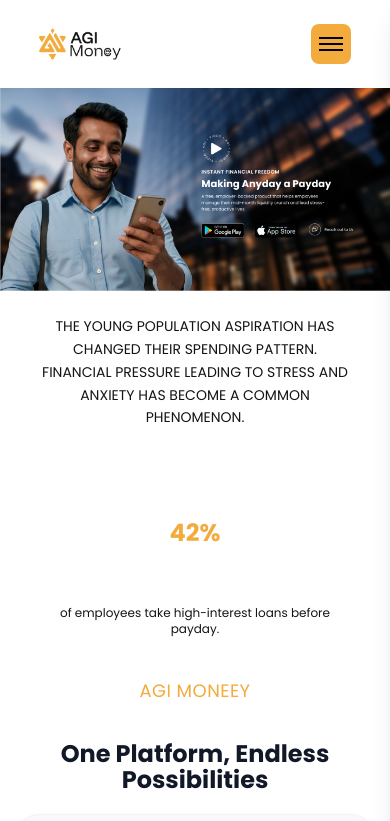
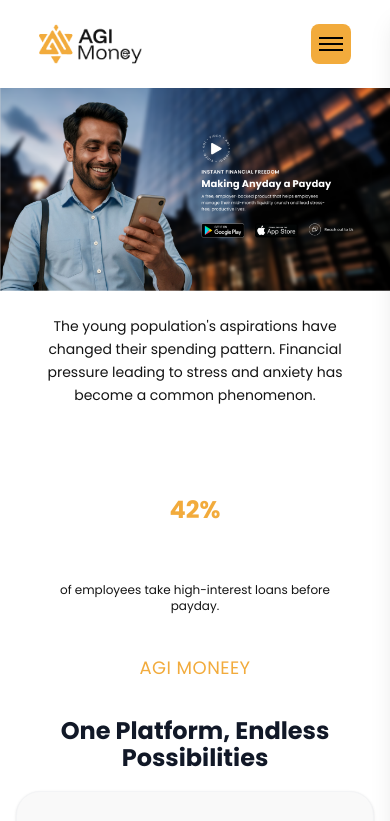
Before and after one commit to GauravRteli/test-repo, a Next.js app: page / in a window 390 px wide. Shown: the top 821 px of the page. Built offline with nearby package versions, Linux system fonts and the light colour scheme.

Commit message:
logo and slider changes

```diff
--- a/src/app/components/Navbar.jsx
+++ b/src/app/components/Navbar.jsx
@@ -49,7 +49,7 @@ const Navbar = () => {
                   alt="AGI Moneey Logo"
                   width={150}
                   height={40}
-                  className="h-8 md:h-10 w-auto"
+                  className="h-10 md:h-12 w-auto"
                   priority
                 />
               </Link>
--- a/src/app/components/StatisticsSlider.jsx
+++ b/src/app/components/StatisticsSlider.jsx
@@ -1,6 +1,6 @@
 "use client";
 
-import React from "react";
+import React, { useState, useEffect, useRef } from "react";
 import { Swiper, SwiperSlide } from "swiper/react";
 
 // Import Swiper styles
@@ -10,7 +10,80 @@ import "swiper/css/autoplay";
 // Import required modules
 import { Autoplay } from "swiper/modules";
 
+// Odometer Hook
+const useOdometer = (targetValue, isActive, duration = 2000) => {
+  const [currentValue, setCurrentValue] = useState(0);
+  const animationRef = useRef(null);
+  const hasAnimatedRef = useRef(false);
+
+  useEffect(() => {
+    if (isActive && !hasAnimatedRef.current) {
+      hasAnimatedRef.current = true;
+
+      // Extract numeric value from percentage string
+      const numericTarget = parseFloat(targetValue.replace(/[^\d.-]/g, ''));
+
+      const startTime = Date.now();
+      const startValue = 0;
+
+      const animate = () => {
+        const elapsed = Date.now() - startTime;
+        const progress = Math.min(elapsed / duration, 1);
+
+        // Easing function for smooth animation
+        const easeOutQuad = 1 - (1 - progress) * (1 - progress);
+        const current = startValue + (numericTarget - startValue) * easeOutQuad;
+
+        setCurrentValue(current);
+
+        if (progress < 1) {
+          animationRef.current = requestAnimationFrame(animate);
+        }
+      };
+
+      animationRef.current = requestAnimationFrame(animate);
+    }
+
+    return () => {
+      if (animationRef.current) {
+        cancelAnimationFrame(animationRef.current);
+      }
+    };
+  }, [isActive, targetValue, duration]);
+
+  // Reset animation flag when isActive becomes false
+  useEffect(() => {
+    if (!isActive) {
+      hasAnimatedRef.current = false;
+      setCurrentValue(0);
+    }
+  }, [isActive]);
+
+  // Format the current value back to percentage or range format
+  const formatValue = (value) => {
+    if (targetValue.includes('-')) {
+      // Handle range values like "11-34%"
+      const [start, end] = targetValue.split('-');
+      const startNum = parseFloat(start);
+      const endNum = parseFloat(end.replace(/[^\d.-]/g, ''));
+      const ratio = value / endNum;
+      const currentStart = Math.round(startNum * ratio);
+      const currentEnd = Math.round(value);
+      return `${currentStart}-${currentEnd}%`;
+    } else {
+      // Handle single percentage values
+      return `${Math.round(value)}%`;
+    }
+  };
+
+  return formatValue(currentValue);
+};
+
 const StatisticsSlider = () => {
+  const [activeSlides, setActiveSlides] = useState(new Set());
+  const [currentSlidesPerView, setCurrentSlidesPerView] = useState(1);
+  const swiperRef = useRef(null);
+
   const statisticsData = [
     {
       percentage: "70%",
@@ -38,20 +111,79 @@ const StatisticsSlider = () => {
     },
   ];
 
+  // Get current slides per view based on window width
+  const getSlidesPerView = () => {
+    if (typeof window !== 'undefined') {
+      if (window.innerWidth >= 1024) {
+        return 3;
+      } else if (window.innerWidth >= 640) {
+        return 2;
+      }
+    }
+    return 1;
+  };
+
+  const updateActiveSlides = (swiper) => {
+    const newActiveSlides = new Set();
+    const activeIndex = swiper.realIndex;
+    const slidesPerView = getSlidesPerView();
+
+    // Add currently visible slides to active set
+    for (let i = 0; i < slidesPerView; i++) {
+      const slideIndex = (activeIndex + i) % statisticsData.length;
+      newActiveSlides.add(slideIndex);
+    }
+
+    setActiveSlides(newActiveSlides);
+    setCurrentSlidesPerView(slidesPerView);
+  };
+
+  const handleSlideChange = (swiper) => {
+    updateActiveSlides(swiper);
+  };
+
+  const handleResize = () => {
+    if (swiperRef.current) {
+      updateActiveSlides(swiperRef.current);
+    }
+  };
+
+  useEffect(() => {
+    // Add resize listener
+    window.addEventListener('resize', handleResize);
+
+    return () => {
+      window.removeEventListener('resize', handleResize);
+    };
+  }, []);
+
+  useEffect(() => {
+    // Initialize active slides based on current viewport
+    const initialSlidesCount = getSlidesPerView();
+    const initialActiveSlides = new Set();
+
+    for (let i = 0; i < initialSlidesCount; i++) {
+      initialActiveSlides.add(i);
+    }
+
+    setActiveSlides(initialActiveSlides);
+    setCurrentSlidesPerView(initialSlidesCount);
+  }, []);
+
   return (
     <div className="py-6 md:py-10 lg:py-14 bg-white">
       <div className="max-w-[90vw] mx-auto px-3 sm:px-4 lg:px-6">
         {/* Header Section */}
         <div className="text-center mb-6 md:mb-10 lg:mb-12">
-          <h2 className="text-sm sm:text-xl text-[#141414] leading-relaxed mx-auto px-2">
-            THE YOUNG POPULATION ASPIRATION HAS CHANGED THEIR SPENDING PATTERN.
-            FINANCIAL PRESSURE LEADING TO STRESS AND ANXIETY HAS BECOME A COMMON
-            PHENOMENON.
-          </h2>
+          <p className="text-sm sm:text-xl text-[#141414] leading-relaxed mx-auto px-2">
+            The young population's aspirations have changed their spending pattern.
+            Financial pressure leading to stress and anxiety has become a common phenomenon.
+          </p>
         </div>
 
-        {/* Swiper Slider (No Pagination, No Borders) */}
+        {/* Swiper Slider */}
         <Swiper
+          ref={swiperRef}
           modules={[Autoplay]}
           spaceBetween={16}
           slidesPerView={1}
@@ -66,29 +198,24 @@ const StatisticsSlider = () => {
           }}
           loop={true}
           speed={1000}
+          onSlideChange={handleSlideChange}
+          onSwiper={(swiper) => {
+            swiperRef.current = swiper;
+            // Set initial active slides after swiper is ready
+            setTimeout(() => updateActiveSlides(swiper), 100);
+          }}
+          onBreakpoint={(swiper) => {
+            // Handle breakpoint changes
+            setTimeout(() => updateActiveSlides(swiper), 100);
+          }}
           className="statistics-swiper"
         >
           {statisticsData.map((stat, index) => (
-            <Swiper
-              modules={[Autoplay]}
-              spaceBetween={16}
-              slidesPerView={1}
-              breakpoints={{
-                640: { slidesPerView: 2, spaceBetween: 20 },
-                1024: { slidesPerView: 3, spaceBetween: 24 },
-              }}
-              autoplay={{
-                delay: 3500,
-                disableOnInteraction: false,
-                pauseOnMouseEnter: false,
-              }}
-              loop={true}
-              speed={1000}
-              className="statistics-swiper"
-            >
-              {statisticsData.map((stat, index) => (
-                <SwiperSlide key={`${index}-${Math.random()}`}>
-                  {({ isActive, isPrev, isNext }) => (
+            <SwiperSlide key={index}>
+              {({ isActive, isPrev, isNext }) => {
+                const isSlideActive = activeSlides.has(index);
+
+                return (
                   <div
                     className={`text-center p-4 sm:p-5 md:p-6 lg:p-7 h-full flex flex-col justify-between items-center bg-white transition-transform duration-500 hover:scale-105 min-h-[200px] ${
                       !isActive && (isPrev || isNext)
@@ -97,18 +224,18 @@ const StatisticsSlider = () => {
                     }`}
                   >
                     <div className="flex-grow flex flex-col justify-center items-center">
-                        <h3 className="text-2xl sm:text-3xl md:text-4xl lg:text-5xl font-bold text-[#f2ab3c] mb-2 sm:mb-3 md:mb-4 leading-none">
-                          {stat.percentage}
-                        </h3>
+                      <StatisticNumber
+                        percentage={stat.percentage}
+                        isActive={isSlideActive}
+                      />
                     </div>
                     <p className="text-[#141414] text-xs sm:text-sm md:text-xl max-w-xs">
                       {stat.text}
                     </p>
                   </div>
-                  )}
+                );
+              }}
             </SwiperSlide>
-              ))}
-            </Swiper>
           ))}
         </Swiper>
       </div>
@@ -116,14 +243,25 @@ const StatisticsSlider = () => {
       {/* Custom Styling */}
       <style jsx global>{`
         .statistics-swiper {
-          padding-bottom: 0px !important; /* no extra spacing */
+          padding-bottom: 0px !important;
         }
         .statistics-swiper .swiper-pagination {
-          display: none !important; /* hide dots completely */
+          display: none !important;
         }
       `}</style>
     </div>
   );
 };
 
+// Separate component for the animated number
+const StatisticNumber = ({ percentage, isActive }) => {
+  const animatedValue = useOdometer(percentage, isActive, 2000);
+
+  return (
+    <h3 className="text-2xl sm:text-3xl md:text-4xl lg:text-5xl font-bold text-[#f2ab3c] mb-2 sm:mb-3 md:mb-4 leading-none">
+      {animatedValue}
+    </h3>
+  );
+};
+
 export default StatisticsSlider;
```
Lines whose indentation alone changed are shown as unchanged.
